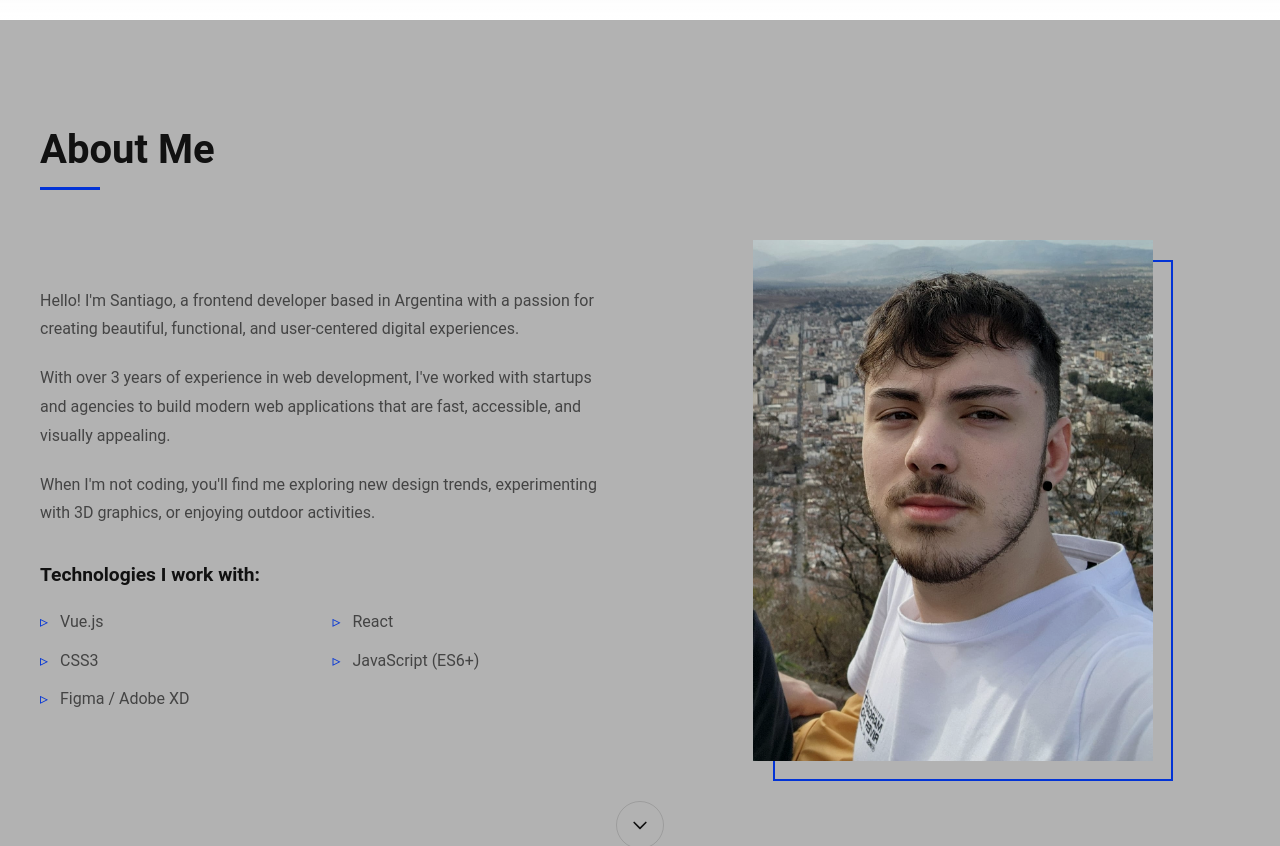
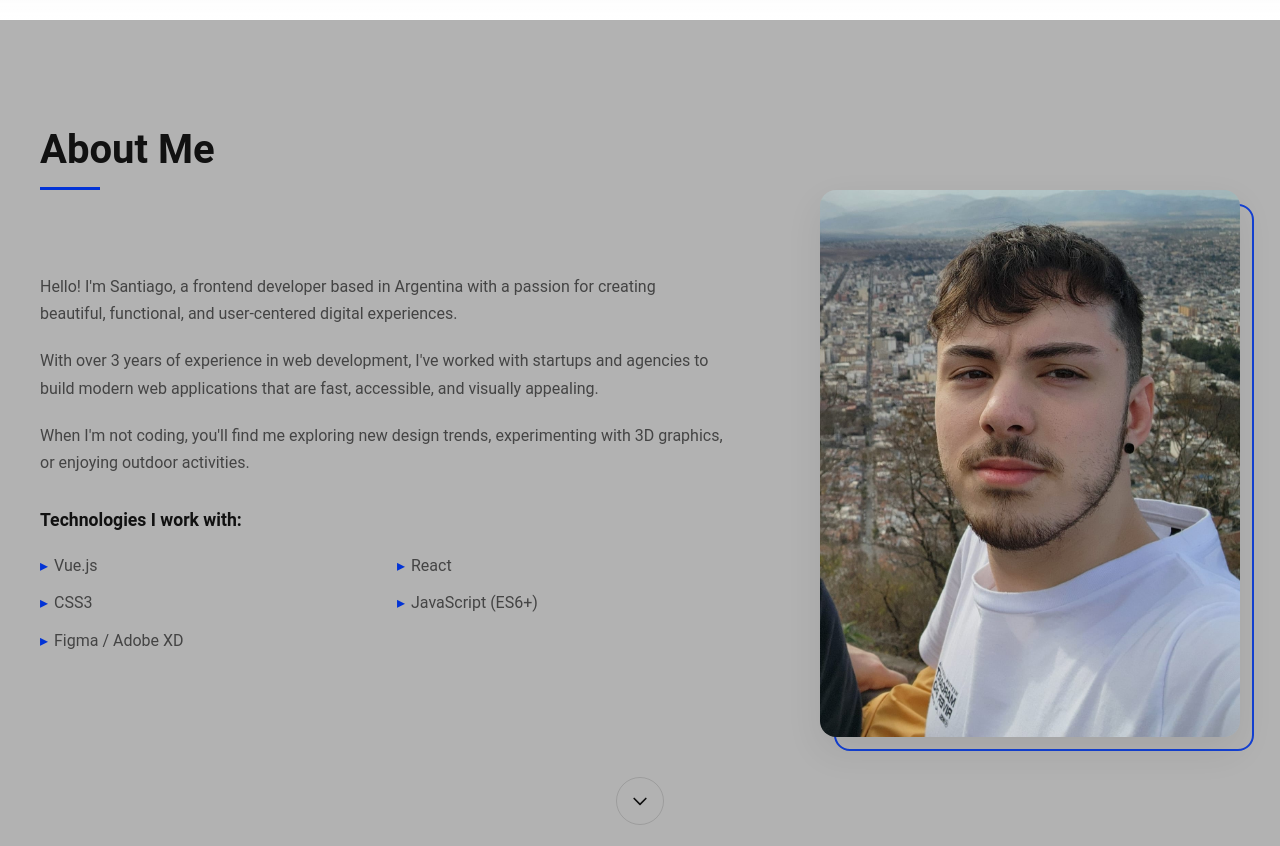
Before and after one commit to Melli808/Portfolio-Nuevo, a Vue app: page / in a window 1280 px wide. Shown: the part 1580-2426 px from the top of the page. Built offline with nearby package versions, Linux system fonts and the light colour scheme.

Commit message:
"sobre mi/about me" es un componente ahora

```diff
--- a/src/App.vue
+++ b/src/App.vue
@@ -15,43 +15,7 @@
     <!-- Skills Section (LOGOS) -->
     <SkillsSection :t="t" :skillGroups="skillGroups" />
     <!-- About Section -->
-    <section id="about" class="section about-section">
-      <div class="section-content">
-        <h2 class="section-title">{{ t('about.title') }}</h2>
-        <div class="about-grid">
-          <div class="about-text">
-            <p>{{ t('about.p1') }}</p>
-            <p>{{ t('about.p2') }}</p>
-            <p>{{ t('about.p3') }}</p>
-            <div class="about-tech">
-              <h3>{{ t('about.techTitle') }}</h3>
-              <ul class="tech-list">
-                <li>Vue.js</li>
-                <li>React</li>
-                <li>CSS3</li>
-                <li>JavaScript (ES6+)</li>
-                <li>Figma / Adobe XD</li>
-              </ul>
-            </div>
-          </div>
-          <div class="about-image">
-            <div class="image-container">
-              <div class="image-border"></div>
-              <img src="./assets/Me.jpg" alt="Profile portrait" class="profile-image" decoding="async" loading="lazy" />
-            </div>
-          </div>
-        </div>
-
-        <!-- Scroll button a Projects -->
-        <ScrollButton
-      target="#projects"
-        :aria="t('aria.scrollProjects')"
-      >
-        {{ t('aria.goProjects') }}
-      </ScrollButton>
-      </div>
-    </section>
-
+    <AboutSection :t="t" />
     <!-- Projects Section -->
     <section id="projects" class="section projects-section">
       <div class="section-content">
@@ -171,6 +135,7 @@ import { ref, onMounted, onUnmounted, computed } from 'vue'
 
 import HomeSection from './components/sections/HomeSection.vue'
 import SkillsSection from './components/sections/SkillsSection.vue'
+import AboutSection from './components/sections/AboutSection.vue'
 import { useScroll } from './composables/useScroll'
 import { useLoading } from './composables/useLoading'
 import ScrollButton from './components/navigation/ScrollButton.vue'
--- a/src/components/sections/AboutSection.vue
+++ b/src/components/sections/AboutSection.vue
@@ -0,0 +1,219 @@
+<script setup>
+import ScrollButton from '../navigation/ScrollButton.vue'
+
+defineProps({
+  t: { type: Function, required: true },
+})
+</script>
+
+<template>
+  <section id="about" class="section about-section">
+    <div class="section-content">
+      <h2 class="section-title">{{ t('about.title') }}</h2>
+
+      <div class="about-grid">
+        <!-- Texto -->
+        <div class="about-text">
+          <p>{{ t('about.p1') }}</p>
+          <p>{{ t('about.p2') }}</p>
+          <p>{{ t('about.p3') }}</p>
+
+          <h3 class="tech-title">{{ t('about.techTitle') }}</h3>
+
+          <ul class="tech-list">
+            <li>Vue.js</li>
+            <li>React</li>
+            <li>CSS3</li>
+            <li>JavaScript (ES6+)</li>
+            <li>Figma / Adobe XD</li>
+          </ul>
+        </div>
+
+        <!-- Imagen -->
+        <div class="about-image">
+          <div class="image-container">
+            <div class="image-border"></div>
+            <img
+              src="../../assets/Me.jpg"
+              alt="Profile portrait"
+              class="profile-image"
+              decoding="async"
+              loading="lazy"
+            />
+          </div>
+        </div>
+      </div>
+
+      <ScrollButton target="#projects" :aria="t('aria.scrollProjects')">
+        {{ t('aria.goProjects') }}
+      </ScrollButton>
+    </div>
+  </section>
+</template>
+
+<style scoped>
+/* === About === */
+.about-section{
+  position:relative;
+  z-index:2;
+}
+
+.section-content{
+  width:100%;
+  max-width:1200px;
+  margin:0 auto;
+}
+
+/* Title (con línea) */
+.section-title{
+  font-size:clamp(1.6rem, 2vw + 1rem, 2.5rem);
+  font-weight:700;
+  color:var(--text-1);
+  margin-bottom:10px;
+  position:relative;
+  display:inline-block;
+  transition:color .35s ease;
+}
+.section-title::after{
+  content:'';
+  position:absolute;
+  bottom:-10px;
+  left:0;
+  width:60px;
+  height:3px;
+  background:var(--accent);
+}
+
+/* Grid */
+.about-grid{
+  display:grid;
+  grid-template-columns:1.2fr .8fr;
+  gap:60px;
+  align-items:center;
+}
+
+/* Texto */
+.about-text{
+  color:var(--text-2);
+  font-size:1rem;
+  line-height:1.7;
+}
+.about-text p{
+  margin-bottom:20px;
+}
+
+/* Tecnologías */
+.tech-title{
+  margin-top:30px;
+  margin-bottom:16px;
+  font-size:1.1rem;
+  color:var(--text-1);
+}
+.tech-list{
+  list-style:none;
+  padding:0;
+  margin:0;
+  display:grid;
+  grid-template-columns:repeat(2, minmax(0, 1fr));
+  gap:10px 30px;
+}
+.tech-list li{
+  position:relative;
+  padding-left:14px;
+  color:var(--text-2);
+}
+.tech-list li::before{
+  content:'▸';
+  position:absolute;
+  left:0;
+  top:0;
+  color:var(--accent);
+}
+
+/* Imagen */
+.about-image{
+  display:flex;
+  justify-content:flex-end;
+}
+
+/* Card */
+.image-container{
+  position:relative;
+  width:420px;
+  max-width:100%;
+  border-radius:16px;
+}
+
+/* Marco (offset) */
+.image-border{
+  position:absolute;
+  inset:0;
+  border:2px solid var(--accent);
+  border-radius:16px;
+  transform:translate(14px, 14px);
+  pointer-events:none;
+  opacity:.9;
+}
+
+/* Foto real (sin recorte raro) */
+.image-container{
+  position:relative;
+  width:420px;
+  max-width:100%;
+  border-radius:16px;
+  transition: transform .35s ease;
+}
+
+.image-border{
+  position:absolute;
+  inset:0;
+  border:2px solid var(--accent);
+  border-radius:16px;
+  transform:translate(14px, 14px);
+  transition: transform .35s ease, opacity .35s ease;
+  pointer-events:none;
+  opacity:.9;
+}
+
+.profile-image{
+  position:relative;
+  z-index:1;
+  width:100%;
+  height:auto;
+  display:block;
+  border-radius:16px;
+  transition: transform .35s ease, filter .35s ease;
+  box-shadow:0 14px 36px var(--shadow-2);
+}
+
+.image-container:hover .image-border{
+  transform:translate(8px, 8px); /* se “acerca” un toque */
+  opacity:1;
+}
+
+.image-container:hover .profile-image{
+  transform:translate(-2px, -2px); /* micro movimiento opuesto (queda pro) */
+}
+
+
+
+/* Responsive */
+@media (max-width:992px){
+  .about-grid{
+    grid-template-columns:1fr;
+    gap:40px;
+  }
+  .about-image{
+    justify-content:flex-start;
+  }
+  .image-container{
+    width:min(520px, 100%);
+  }
+}
+
+@media (max-width:520px){
+  .tech-list{
+    grid-template-columns:1fr;
+  }
+}
+</style>
```
